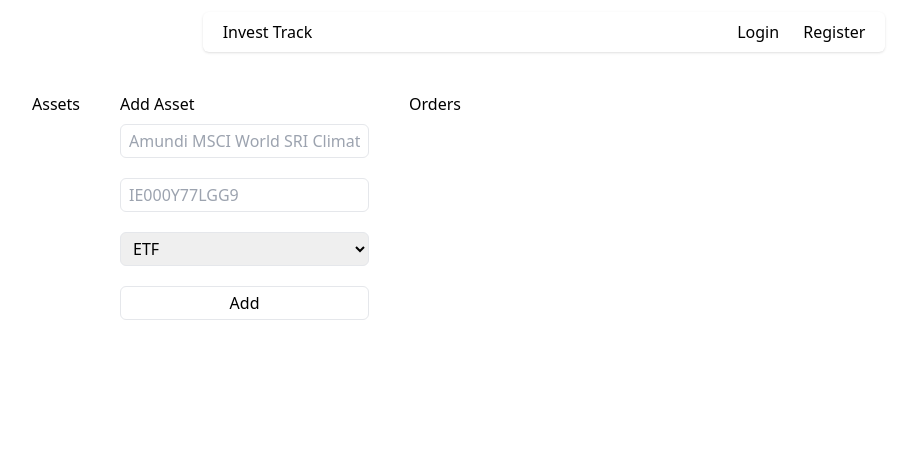
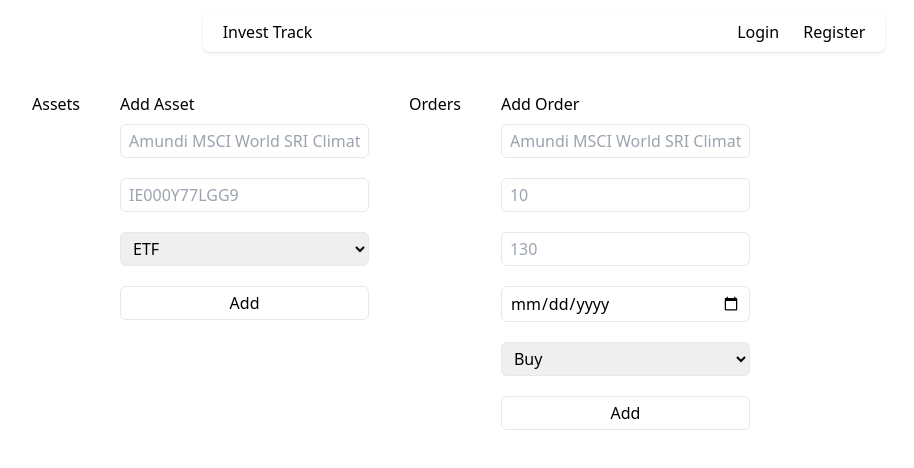
Before and after one commit to s0h311/investtrack, a Nuxt app: page /dashboard in a window 1280 px wide. Shown: the top 468 px of the page, without its empty margins (96-1010 px from the left). Built offline with nearby package versions, Linux system fonts and the light colour scheme; no server answers.

Commit message:
add order form

```diff
--- a/app/pages/dashboard/components/AssetList.vue
+++ b/app/pages/dashboard/components/AssetList.vue
@@ -4,6 +4,7 @@
       v-for="asset in assets"
       class="shadow w-fit p-3 rounded-md max-w-72 text-sm"
       :key="asset.id"
+      @click="$emit('assetClick', asset)"
     >
       <div class="flex items-center justify-between gap-5">
         <div class="text-sky-900">{{ asset.isin.toUpperCase() }}</div>
@@ -27,4 +28,8 @@
   defineProps<{
     assets: Asset[]
   }>()
+
+  defineEmits<{
+    assetClick: [asset: Asset]
+  }>()
 </script>
--- /dev/null
+++ b/app/pages/dashboard/components/OrderForm.vue
@@ -0,0 +1,80 @@
+<template>
+  <Form @form-submit="addOrder">
+    <input
+      name="asset"
+      type="text"
+      placeholder="Amundi MSCI World SRI Climate Net Zero Ambition PAB (Acc)"
+      :value="selectedAsset?.name ?? null"
+      readonly
+    />
+
+    <input
+      name="quantity"
+      type="number"
+      placeholder="10"
+      required
+    />
+
+    <input
+      name="price"
+      type="number"
+      placeholder="130"
+      required
+    />
+
+    <input
+      name="order_date"
+      type="date"
+      placeholder="10.02.2025"
+      required
+    />
+
+    <select
+      name="type"
+      required
+    >
+      <option value="buy">Buy</option>
+
+      <option value="sell">Sell</option>
+    </select>
+
+    <button type="submit">Add</button>
+  </Form>
+</template>
+
+<script setup lang="ts">
+  import type { Asset, OrderInsert } from '~~/server/data/types'
+
+  const props = defineProps<{
+    selectedAsset: Asset | null
+  }>()
+
+  const emit = defineEmits<{
+    orderAdd: [void]
+  }>()
+
+  const { refresh } = await useOrders()
+
+  type OrderAdd = Omit<OrderInsert, 'asset_id' | 'user_id'> & { asset: string; type: 'buy' | 'sell' }
+
+  async function addOrder(order: OrderAdd): Promise<void> {
+    if (!props.selectedAsset) {
+      // TODO display error
+      return
+    }
+
+    // TODO handle error case here
+    await $fetch('/api/order', {
+      method: 'POST',
+      body: {
+        asset_id: props.selectedAsset.id,
+        quantity: order.type === 'sell' ? -1 * order.quantity : order.quantity,
+        price: order.price,
+        order_date: order.order_date,
+      },
+    })
+
+    await refresh()
+    emit('orderAdd')
+  }
+</script>
--- a/app/pages/dashboard/index.vue
+++ b/app/pages/dashboard/index.vue
@@ -6,6 +6,7 @@
       <AssetList
         v-if="!assetsFetchError"
         :assets="assets ?? []"
+        @asset-click="(asset) => (selectedAsset = asset)"
       />
     </section>
 
@@ -24,6 +25,15 @@
         :assets="assets ?? []"
       />
     </section>
+
+    <section>
+      <h2 class="mb-2">Add Order</h2>
+
+      <OrderForm
+        :selectedAsset
+        @order-add="selectedAsset = null"
+      />
+    </section>
   </div>
 </template>
 
@@ -31,8 +41,11 @@
   import AssetList from '~/pages/dashboard/components/AssetList.vue'
   import AssetForm from '~/pages/dashboard/components/AssetForm.vue'
   import OrderList from '~/pages/dashboard/components/OrderList.vue'
+  import OrderForm from '~/pages/dashboard/components/OrderForm.vue'
+  import type { Asset } from '~~/server/data/types'
 
   const { data: assets, error: assetsFetchError } = useAssets()
+  const { data: orders, error: ordersFetchError } = useOrders()
 
-  const { data: orders, error: ordersFetchError } = useOrders()
+  const selectedAsset = ref<Asset | null>(null)
 </script>
```
Also changed, not shown: 1 other file (tests, documents, lock files or other folders).
